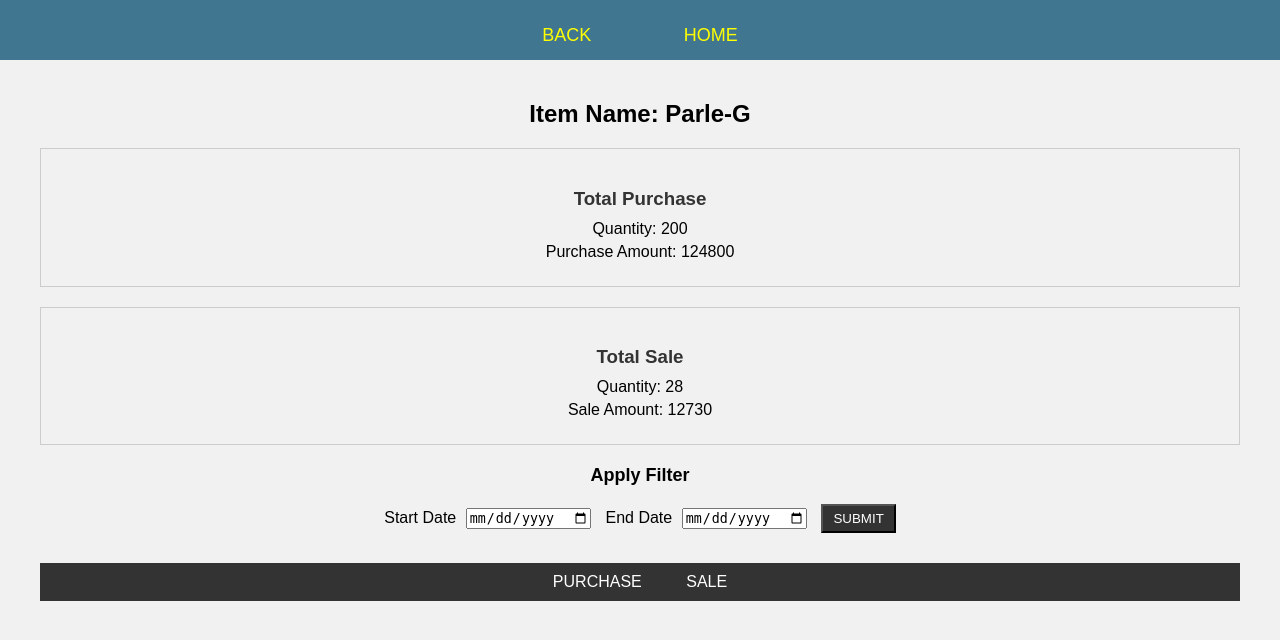
After one commit to code-rishav/INVENTORY_MANAGER_V2, a Django app: a page that uses templates/stock/item-detail.html in a window 1280 px wide. The commit adds this page. Shown: the top 640 px of the page. Run offline with Django 4.2, Linux system fonts and the light colour scheme; data comes from the database, SQL or seed files in the repository.

Commit message:
added a new feature for items

```diff
--- /dev/null
+++ b/static/stock/item-detail.css
@@ -0,0 +1,80 @@
+body {
+    font-family: Arial, sans-serif;
+    margin: 0;
+    padding: 0;
+    background-color: #f1f1f1;
+  }
+
+  .container {
+    max-width: 1200px;
+    margin: 0 auto;
+    padding: 20px;
+  }
+
+  .navbar {
+    background-color: #333;
+    text-align: center;
+    padding: 10px;
+  }
+
+  .navbar a {
+    color: #fff;
+    text-decoration: none;
+    padding: 10px 20px;
+  }
+
+  .navbar a.active {
+    background-color: #ff9933;
+    color: #333;
+  }
+
+  .item-info {
+    text-align: center;
+    margin-bottom: 30px;
+  }
+
+  .purchase-info,
+  .sale-info {
+    border: 1px solid #ccc;
+    padding: 20px;
+    margin-bottom: 20px;
+  }
+
+  .purchase-info h3,
+  .sale-info h3 {
+    margin-bottom: 10px;
+    color: #333;
+  }
+
+  .purchase-info p,
+  .sale-info p {
+    margin: 5px 0;
+    font-size: 16px;
+  }
+
+  .filter {
+    margin-top: 20px;
+  }
+
+  .filter p {
+    font-size: 18px;
+    font-weight: bold;
+  }
+
+  .filter label {
+    margin-right: 5px;
+  }
+
+  .filter input {
+    margin-right: 10px;
+  }
+
+  .filter button {
+    padding: 5px 10px;
+    background-color: #333;
+    color: #fff
+  }
+
+  #purchase-data, #sale-data{
+    display: none;
+  }
--- /dev/null
+++ b/static/stock/item-detail.js
@@ -0,0 +1,17 @@
+var purchase = document.getElementById("showPurchase");
+var sale = document.getElementById("showSale");
+
+var pur = document.getElementById("purchase-data")
+var sal = document.getElementById('sale-data');
+
+
+
+purchase.addEventListener('click',function(){
+    pur.style.display = 'initial';
+    sal.style.display = 'none';
+})
+
+sale.addEventListener('click',function(){
+    pur.style.display = 'none';
+    sal.style.display = 'initial';
+})
--- a/stock/views.py
+++ b/stock/views.py
@@ -3,8 +3,11 @@ from django.contrib.auth.decorators import login_required
 from django.contrib.auth import authenticate,login,logout
 from django.utils.html import format_html
 import json
+from django.db.models import Sum, Count
 from json import dumps
 from django.core import serializers
+from django.contrib import messages
+from django.db import transaction
 
 from stock.models import *
 from django.http import HttpResponseRedirect,JsonResponse
@@ -15,6 +18,54 @@ def dealer(request,slug=None):
     dealer = Dealer.objects.get(slug=slug)
     recieving = reversed(Recieving.objects.filter(dealer=dealer))
     return render(request,'stock/dealer.html',{'recievings':recieving,'dealer':dealer})
+
+def items(request,name=None):
+    item = Item.objects.get(name=name)
+    if request.method == "GET":
+        purchase = Purchase.objects.filter(item=item)
+        sale = Sale.objects.filter(item=item)
+        print("in get request")
+
+    if request.method == "POST":
+        startDate = request.POST.get('startDate')
+        endDate = request.POST.get('endDate')
+        purchase = Purchase.objects.filter(
+            item=item,
+            date__range = [startDate,endDate]
+            )
+        sale = Sale.objects.filter(
+            item=item,
+            date__range=[startDate,endDate]
+        )
+        print("recieved the date",startDate," ",endDate)
+
+    #purchase data
+    pamt = purchase.aggregate(total_amount=Sum('amount'))['total_amount']
+    pqty = purchase.aggregate(total_quantity=Sum('quantity'))['total_quantity']
+
+
+    #sale data
+    samt = sale.aggregate(total_amount=Sum('amount'))['total_amount']
+    sqty = sale.aggregate(total_quantity=Sum('quantity'))['total_quantity']
+
+    context = {
+        'item':item,
+        'purchase': purchase,
+        'pqty':pqty,
+        'pamt':pamt,
+        'sale':sale,
+        'samt':samt,
+        'sqty':sqty
+    }
+
+    return render(request, 'stock/item-detail.html', context)
+
+
+
+
+
+
+
 
 def homepage(request):
     items = Item.objects.all()
@@ -37,7 +88,7 @@ def detail(request,id=None):
 
 
 
-
+@transaction.atomic
 def entryForm(request):
 
     all_items = Item.objects.all()
@@ -49,40 +100,59 @@ def entryForm(request):
             mrp = item.get("mrp")
             invoiceRate = item.get("invoice-rate")
 
-            newItem = Item(name=name,packet=packets,mrp=mrp,invoice_rate=invoiceRate)
-            newItem.save()
-
-            #add this item to stock table
-            newStock = Stock(item=newItem,quantity=0)
-            newStock.save()
+            try:
+                with transaction.atomic():
+                    newItem = Item(name=name,packet=packets,mrp=mrp,invoice_rate=invoiceRate)
+                    newItem.save()
+                    #add this item to stock table
+                    newStock = Stock(item=newItem,quantity=0)
+                    newStock.save()
+            except Exception as e:
+                transaction.set_rollback(True)
+                error = "There was an error in while submitting, please enter again"
+                return JsonResponse(error,safe=False)
 
         elif request.POST.get("newPurchase"):
-            purchase = request.POST.dict()
-            itemname = purchase.get("item")
-            item  = Item.objects.get(name=itemname)
-            quantity = purchase.get("quantity")
-            date = purchase.get("date")
-            amount = float(quantity) * float(item.invoice_rate)
 
-            newPurchase = Purchase(item=item,quantity=quantity,date=date,amount=amount)
-            newPurchase.save()
 
-            #update the stock table
-            items = Stock.objects.get(item=item)
-            items.quantity = items.quantity + int(quantity)
-            items.save()
+            try:
+                purchase = request.POST.dict()
+                itemname = purchase.get("item")
+                item  = Item.objects.get(name=itemname)
+                quantity = purchase.get("quantity")
+                date = purchase.get("date")
+                amount = float(quantity) * float(item.invoice_rate)
+                with transaction.atomic():
+                    newPurchase = Purchase(item=item,quantity=quantity,date=date,amount=amount)
+                    newPurchase.save()
+            except Exception as e:
+                print("error",e)
+                transaction.set_rollback(True)
+                error = "There was an error in while submitting, please enter again"
+                return JsonResponse(error,safe=False)
+                #return render(request,'stock/sale-form.html',{'items':all_items})
+
+
 
         elif request.POST.get("newDealer"):
-            dealer = request.POST.dict()
-            dealer_name  = dealer.get("dealername")
-            gstin = dealer.get("gstin")
-            address = dealer.get("address")
-            dealerobj = Dealer(name=dealer_name,gstin=gstin,address=address)
-            dealerobj.save()
+            try:
+                with transaction.atomic():
+                    dealer = request.POST.dict()
+                    dealer_name  = dealer.get("dealername")
+                    gstin = dealer.get("gstin")
+                    address = dealer.get("address")
+                    dealerobj = Dealer(name=dealer_name,gstin=gstin,address=address)
+                    dealerobj.save()
+            except Exception as e:
+                transaction.set_rollback(True)
+                error = "There was an error in while submitting, please enter again"
+                return JsonResponse(error,safe=False)
+
+
 
     return render(request,'stock/sale-form.html',{'items':all_items})
 
-
+@transaction.atomic
 def generateBill(request):
     items = Item.objects.all()
     #retrieve all necessary data to send to the html page
@@ -91,35 +161,46 @@ def generateBill(request):
 
 
     if request.method=="POST":
-        data = json.loads(request.body)
+        try:
+            with transaction.atomic():
 
-        #generate invoice data and add it to database
-        dealername = data.get('dealer')
-        totalSum = data.get('finalSum')
-        invoiceId = data.get('invoiceId')
-        invoiceDate = data.get('invoiceDate')
+                data = json.loads(request.body)
 
-        #update dealer data
-        dealer = Dealer.objects.get(name=dealername)
-        dealer.balance = float(dealer.balance) + float(totalSum)
-        dealer.save()
+                #generate invoice data and add it to database
+                dealername = data.get('dealer')
+                totalSum = data.get('finalSum')
+                invoiceId = data.get('invoiceId')
+                invoiceDate = data.get('invoiceDate')
+
+                #get teh table data
+                table_data =  data.get('tabledata',[])
+
+                #update dealer data
+                dealer = Dealer.objects.get(name=dealername)
+                dealer.balance = float(dealer.balance) + float(totalSum)
 
 
-        invoice = Invoice(invoiceId=invoiceId,date=invoiceDate,dealer=dealer,amount=totalSum)
-        invoice.save()
-
-        #insert new data to recieving table
-        recieving = Recieving(dealer=dealer,date=invoiceDate,amount=float(totalSum),balance=dealer.balance,type='BORROW')
-        recieving.save()
+                for row in table_data:
+                    updateTables(row,dealer,invoiceDate)
 
 
-        #create data for sales table
 
 
-        table_data =  data.get('tabledata',[])
+                invoice = Invoice(invoiceId=invoiceId,date=invoiceDate,dealer=dealer,amount=totalSum)
 
-        for row in table_data:
-            updateTables(row,dealer,invoiceDate)
+
+                #insert new data to recieving table
+                recieving = Recieving(dealer=dealer,date=invoiceDate,amount=float(totalSum),balance=dealer.balance,type='BORROW')
+                recieving.save()
+                invoice.save()
+                dealer.save()
+        except Exception as e:
+            print(e)
+            transaction.set_rollback(True)
+            error = "An error occured while submitting the bill, please enter again"
+            return JsonResponse( error,safe=False)
+
+
 
         return render(request,'stock/bill-template.html',{'items':items,'dealer':dealer})
 
@@ -127,24 +208,33 @@ def generateBill(request):
     return render(request,'stock/bill-template.html',{'buyer':buyer,'items':items,'buyer_json':buyer_json})
 
 
+@transaction.atomic
 def updateTables(row,dealer,invoiceDate):
-    name = row['item']
-    rate = float(row['rate'])
-    quantity = int(row['quantity'])
-    total = float(row['total'])
+    try:
+        with transaction.atomic():
 
-    item = Item(name=name)
-    itemS = Stock.objects.get(item=item)
-    itemS.quantity = itemS.quantity - int(quantity)
-    itemS.save()
+            name = row['item']
+            rate = float(row['rate'])
+            quantity = int(row['quantity'])
+            total = float(row['total'])
 
-    #create sale entry
-    sale = Sale(item=item,quantity=quantity,date=invoiceDate,rate=rate,dealer=dealer,amount=total)
-    sale.save()
+            item = Item(name=name)
+            itemS = Stock.objects.get(item=item)
+            itemS.quantity = itemS.quantity - int(quantity)
+            if(itemS.quantity<0):
+                messages.error(item.name,"is not enough in stock, please check stock")
+                raise Exception("negative stock")
 
 
-    return total
+            #create sale entry
+            sale = Sale(item=item,quantity=quantity,date=invoiceDate,rate=rate,dealer=dealer,amount=total)
+            sale.save()
 
+
+            return total
+    except Exception as e:
+        error = "There was an error in while submitting, please enter again"
+        return JsonResponse(error,safe=False)
 
 def createBill(request):
     item = Item.objects.all()
@@ -152,25 +242,32 @@ def createBill(request):
     return render(request,'stock/bill-template.html',{'items':item})
 
 
+@transaction.atomic
+def updateAccounts(request):
+    try:
+        with transaction.atomic():
 
-def updateAccounts(request):
+            dealers = Dealer.objects.all()
+            if request.method == "POST":
+                data = request.POST.dict()
+                name = data.get("dealer")
+                date = data.get("date")
+                amount = float(data.get("amount"))
 
-    dealers = Dealer.objects.all()
-    if request.method == "POST":
-        data = request.POST.dict()
-        name = data.get("dealer")
-        date = data.get("date")
-        amount = float(data.get("amount"))
+                dealer = Dealer(name=name)
 
-        dealer = Dealer(name=name)
+                #update the balance amount
+                updateDealer = Dealer.objects.get(name=dealer.name)
+                updateDealer.balance = float(updateDealer.balance) - (amount)
+                updateDealer.save()
 
-        #update the balance amount
-        updateDealer = Dealer.objects.get(name=dealer.name)
-        updateDealer.balance = float(updateDealer.balance) - (amount)
-        updateDealer.save()
+                recieving = Recieving(dealer=dealer,date=date,amount=amount,balance=updateDealer.balance,type='PAID')
+                recieving.save()
+    except Exception as e:
+        transaction.set_rollback(True)
+        error = "There was an error in while submitting, please enter again"
+        return JsonResponse(error,safe=False)
 
-        recieving = Recieving(dealer=dealer,date=date,amount=amount,balance=updateDealer.balance,type='PAID')
-        recieving.save()
 
 
     return render(request,'stock/accounts-update.html',{'dealers':dealers})
--- a/storemanager/urls.py
+++ b/storemanager/urls.py
@@ -26,4 +26,5 @@ urlpatterns = [
     path('bills/',views.createBill,name='createbill'),
     path('accounts/',views.updateAccounts,name='updateaccounts'),
     path('',views.homepage,name='homepage'),
+    path('item/<str:name>',views.items,name='item-detail'),
 ]
--- /dev/null
+++ b/templates/stock/item-detail.html
@@ -0,0 +1,105 @@
+{%load static%}
+<!DOCTYPE html>
+<html lang="en">
+<head>
+    <meta charset="UTF-8">
+    <meta name="viewport" content="width=device-width, initial-scale=1.0">
+    <link rel="stylesheet" href="{% static 'stock/stock.css' %}">
+    <link rel="stylesheet" href="{% static 'stock/item-detail.css' %}">
+    <title>ITEM DETAILS</title>
+</head>
+<body>
+    <div id="mysidenav" class="sidenav">
+
+        <span><a href="{%url 'homepage'%}">BACK</a></span>
+        <span><a href="{% url 'homepage' %}">HOME</a></span>
+
+    </div>
+    <div class="container">
+
+
+        <div class="item-info">
+            <h2>Item Name: {{item.name}}</h2>
+            <div class="purchase-info">
+                <h3>Total Purchase</h3>
+                <p>Quantity: {{pqty}}</p>
+                <p>Purchase Amount: {{pamt}}</p>
+            </div>
+
+            <div class="sale-info">
+                <h3>Total Sale</h3>
+                <p>Quantity: {{sqty}}</p>
+                <p>Sale Amount: {{samt}}</p>
+            </div>
+
+            <div class="filter">
+                <p>Apply Filter</p>
+                <form action="" method="post">
+                    <label for="start-date">Start Date</label>
+                    <input type="date"name="startDate" id="sdate_input">
+                    <label for="end-date">End Date</label>
+                    <input type="date"name="endDate" id="sdate_input2">
+                    <button type="submit">SUBMIT</button>
+                </form>
+            </div>
+        </div>
+        <div class="navbar">
+            <!-- Link to "PURCHASE" page -->
+            <a href="#" id="showPurchase" >PURCHASE</a>
+            <!-- Link to "SALE" page -->
+            <a href="#" id="showSale" >SALE</a>
+        </div>
+
+        <div class="table-container" id="purchase-data">
+            <table>
+                <tr>
+                    <th>Date</th>
+                    <th>Quantity</th>
+                    <th>Amount</th>
+                </tr>
+                {% if purchase %}
+                    {% for p in purchase %}
+                        <tr>
+                            <td>{{ p.date }}</td>
+                            <td>{{ p.quantity }}</td>
+                            <td>{{ p.amount }}</td>
+                        </tr>
+                    {% endfor %}
+                {% else %}
+                    <tr>
+                        <td colspan="4" class="no-data">NO PURCHASE DATA</td>
+                    </tr>
+                {% endif %}
+            </table>
+        </div>
+
+        <div class="table-container" id="sale-data">
+            <table>
+                <tr>
+                    <th>Date</th>
+                    <th>Rate</th>
+                    <th>Quantity</th>
+                    <th>Amount</th>
+                    <th>Dealer</th>
+                </tr>
+                {% if sale %}
+                    {% for s in sale %}
+                        <tr>
+                            <td>{{ s.date }}</td>
+                            <td>{{ s.rate }}</td>
+                            <td>{{ s.quantity }}</td>
+                            <td>{{ s.amount }}</td>
+                            <td>{{ s.dealer }}</td>
+                        </tr>
+                    {% endfor %}
+                {% else %}
+                    <tr>
+                        <td colspan="6" class="no-data">NO SALE DATA</td>
+                    </tr>
+                {% endif %}
+            </table>
+        </div>
+    </div>
+</body>
+<script src="{% static 'stock/item-detail.js'%}"></script>
+</html>
--- a/templates/stock/stocks.html
+++ b/templates/stock/stocks.html
@@ -149,7 +149,7 @@
             {% if items %}
             {% for p in items %}
             <tr>
-                <td>{{ p.name }}</td>
+                <td><a href="{% url 'item-detail' name=p.name%}" style="text-decoration: none; color:black">{{ p.name }}</a></td>
                 <td>{{p.mrp}}</td>
                 <td>{{p.invoice_rate}}</td>
             </tr>
```
Also changed, not shown: static/stock/bill.js (+134 -84 lines), static/stock/form.js (+16 -0 lines), stock/models.py (+22 -3 lines), templates/stock/bill-template.html (+6 -1 lines), templates/stock/sale-form.html (+10 -2 lines), static/stock/delete.png (added).
